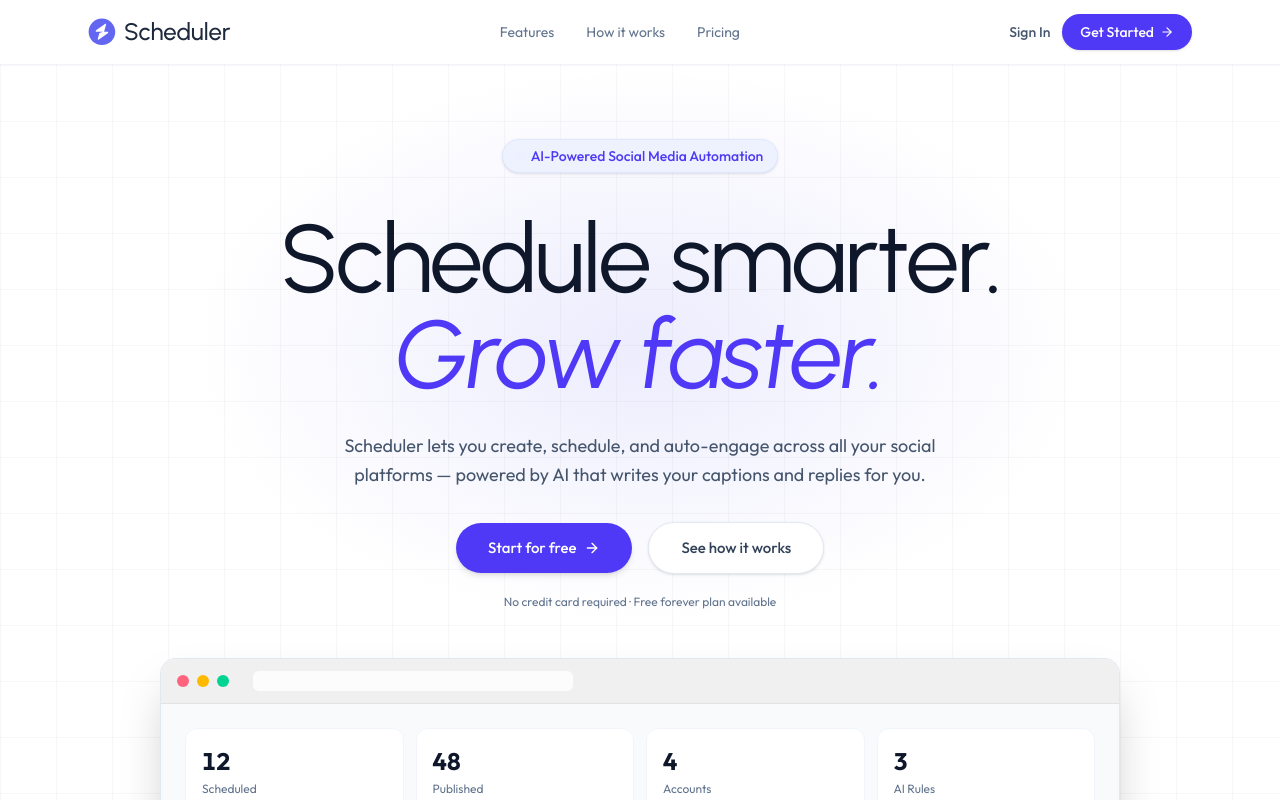
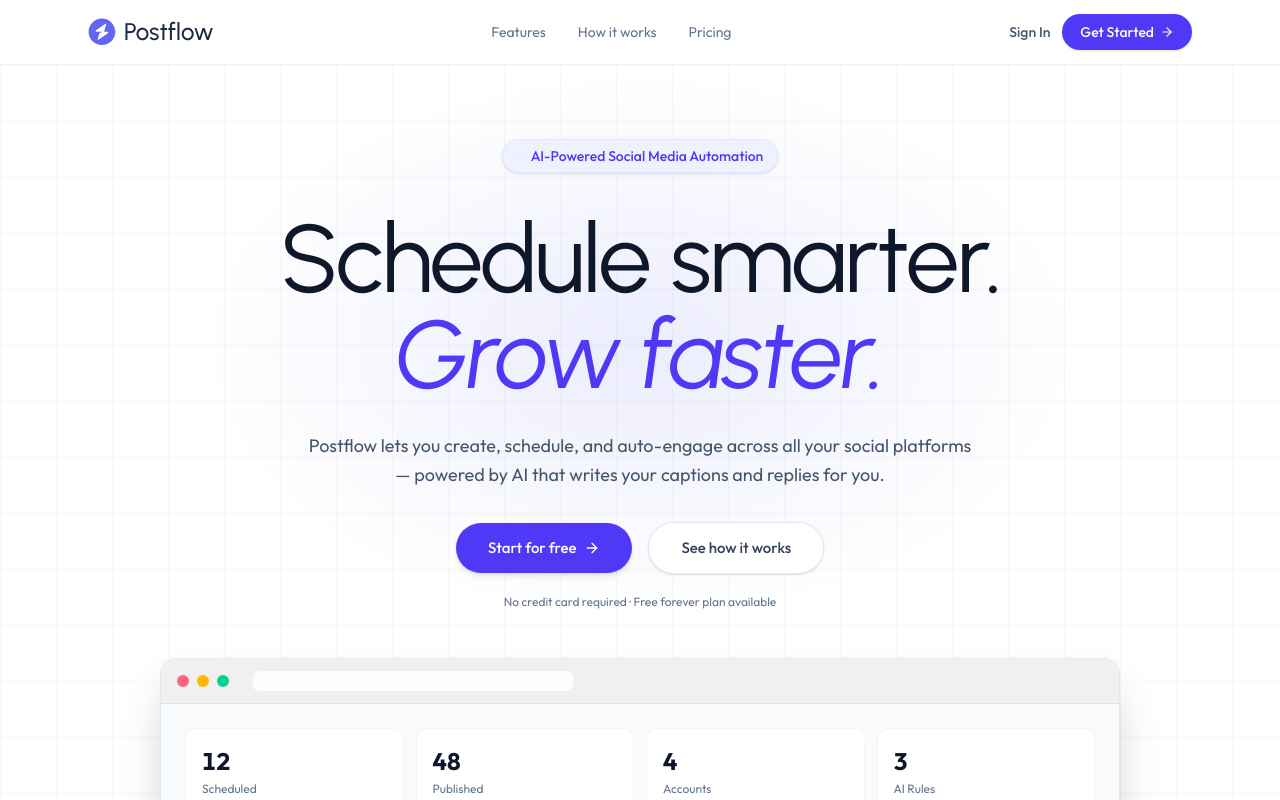
Before and after one commit to tabishmishere/Social-Media-Scheduler-App, a React (Vite) app in the folder client/: page / in a window 1280 px wide. Shown: the top 800 px of the page. Built offline with nearby package versions, Linux system fonts and the light colour scheme; no server answers.

Commit message:
update the name of app frontend wide.

```diff
--- a/client/index.html
+++ b/client/index.html
@@ -8,7 +8,7 @@
   <link rel="preconnect" href="https://fonts.googleapis.com">
   <link rel="preconnect" href="https://fonts.gstatic.com" crossorigin>
   <link href="https://fonts.googleapis.com/css2?family=Inter:wght@400;500;600;700&display=swap" rel="stylesheet">
-  <title>Social Media Scheduler App</title>
+  <title>Postflow App</title>
 </head>
 
 <body>
--- a/client/src/App.tsx
+++ b/client/src/App.tsx
@@ -4,7 +4,7 @@ import Login from "./pages/Login";
 import Dashboard from "./pages/Dashboard";
 import Accounts from "./pages/Accounts";
 import AIComposer from "./pages/AIComposer";
-import Scheduler from "./pages/Schedular";
+import Postflow from "./pages/Postflow";
 import Layout from "./components/Layout";
 import { Toaster } from "react-hot-toast";
 
@@ -18,7 +18,7 @@ export default function App() {
                 <Route element = {<Layout />}>
                     <Route path="/dashboard" element={<Dashboard />} />
                     <Route path="/accounts" element={<Accounts />} />
-                    <Route path="/schedule" element={<Scheduler />} />
+                    <Route path="/schedule" element={<Postflow />} />
                     <Route path="/ai-composer" element={<AIComposer />} />
                 </Route>
             </Routes>
--- a/client/src/components/Home/CTA.tsx
+++ b/client/src/components/Home/CTA.tsx
@@ -23,7 +23,7 @@ export default function CTA() {
                             <br />
                             <span className="text-indigo-600 italic">media today</span>
                         </h2>
-                        <p className="mt-6 text-slate-600 max-w-lg mx-auto text-lg leading-relaxed">Join thousands of creators and marketers who trust Scheduler to grow their audience on autopilot.</p>
+                        <p className="mt-6 text-slate-600 max-w-lg mx-auto text-lg leading-relaxed">Join thousands of creators and marketers who trust Postflow to grow their audience on autopilot.</p>
 
                         <div className="mt-10 flex flex-col sm:flex-row items-center justify-center gap-4">
                             <Link to="/login" className="btn-animate bg-indigo-600 text-white rounded-full font-semibold hover:bg-indigo-700 shadow-lg hover:shadow-indigo-500/30 inline-flex items-center gap-2 text-[15px] px-10 py-4 w-full sm:w-auto justify-center active:scale-95">
--- a/client/src/components/Home/Features.tsx
+++ b/client/src/components/Home/Features.tsx
@@ -54,7 +54,7 @@ export default function Features() {
                         <br />
                         <span className="text-indigo-600 italic">social media workflow</span>
                     </h2>
-                    <p className="mt-5 text-slate-500 max-w-xl mx-auto leading-relaxed">From content creation to scheduling — Scheduler handles it all so you can focus on what matters most.</p>
+                    <p className="mt-5 text-slate-500 max-w-xl mx-auto leading-relaxed">From content creation to scheduling — Postflow handles it all so you can focus on what matters most.</p>
                 </div>
 
                 <div className="grid grid-cols-1 sm:grid-cols-2 lg:grid-cols-3 gap-5">
--- a/client/src/components/Home/Footer.tsx
+++ b/client/src/components/Home/Footer.tsx
@@ -15,9 +15,9 @@ export default function Footer() {
                     <div className="lg:col-span-2">
                         <Link to="/" onClick={() => scrollTo(0, 0)} className="inline-flex items-center gap-2 mb-5">
                             <img src="/logo.svg" alt="logo" className="size-6" />
-                            <span className="font-medium font-serif text-xl text-gray-800">Scheduler</span>
+                            <span className="font-medium font-serif text-xl text-gray-800">Postflow</span>
                         </Link>
-                        <p className="text-sm text-gray-500 leading-relaxed max-w-xs">The AI-powered social media scheduler that helps creators and teams grow faster with less effort.</p>
+                        <p className="text-sm text-gray-500 leading-relaxed max-w-xs">Postflow is the AI-powered social media scheduler that helps creators and teams grow faster with less effort.</p>
                     </div>
 
                     {/* Links */}
@@ -39,7 +39,7 @@ export default function Footer() {
 
                 {/* Bottom bar */}
                 <div className="flex flex-col sm:flex-row items-center justify-between gap-4 pt-8" style={{ borderTop: "1px solid rgba(0,0,0,0.07)" }}>
-                    <p className="text-xs text-gray-400">© {new Date().getFullYear()} Scheduler. All rights reserved.</p>
+                    <p className="text-xs text-gray-400">© {new Date().getFullYear()} Postflow. All rights reserved.</p>
                     <div className="flex items-center gap-6">
                         <a href="#" className="text-xs text-gray-400 hover:text-gray-700">
                             Privacy Policy
--- a/client/src/components/Home/Hero.tsx
+++ b/client/src/components/Home/Hero.tsx
@@ -25,7 +25,7 @@ export default function Hero() {
                 </h1>
 
                 {/* Subheadline */}
-                <p className="mt-7 text-slate-600 max-w-2xl mx-auto text-base sm:text-lg leading-relaxed">Scheduler lets you create, schedule, and auto-engage across all your social platforms — powered by AI that writes your captions and replies for you.</p>
+                <p className="mt-7 text-slate-600 max-w-2xl mx-auto text-base sm:text-lg leading-relaxed">Postflow lets you create, schedule, and auto-engage across all your social platforms — powered by AI that writes your captions and replies for you.</p>
 
                 {/* CTAs */}
                 <div className="mt-8 flex flex-col sm:flex-row items-center justify-center gap-4">
--- a/client/src/components/Home/Navbar.tsx
+++ b/client/src/components/Home/Navbar.tsx
@@ -10,7 +10,7 @@ export default function Navbar() {
             <div className="max-w-6xl mx-auto px-4 sm:px-6 h-16 flex items-center justify-between">
                 <Link to="/" onClick={() => window.scrollTo(0, 0)} className="flex items-center gap-2 group transition-transform active:scale-95">
                     <img src="/logo.svg" alt="logo" className="size-7 group-hover:rotate-12 transition-transform duration-300" />
-                    <span className="text-xl lg:text-2xl font-medium font-serif text-slate-800">Scheduler</span>
+                    <span className="text-xl lg:text-2xl font-medium font-serif text-slate-800">Postflow</span>
                 </Link>
                 <div className="hidden md:flex items-center gap-8 text-sm text-slate-500">
                     <a href="#features" className="hover:text-slate-900 transition-colors duration-200 hover:-translate-y-0.5 inline-block">
--- a/client/src/components/Home/Testimonials.tsx
+++ b/client/src/components/Home/Testimonials.tsx
@@ -6,7 +6,7 @@ const testimonials = [
         role: "Marketing Manager",
         avatar: "S",
         avatarBg: "from-indigo-500 to-violet-500",
-        text: "Scheduler has saved our team 10+ hours a week. The AI composer is genuinely impressive — it writes content that sounds like us.",
+        text: "Postflow has saved our team 10+ hours a week. The AI composer is genuinely impressive — it writes content that sounds like us.",
     },
     {
         name: "Marcus L.",
@@ -36,7 +36,7 @@ export default function Testimonials() {
                     <h2 className="font-serif font-medium text-4xl sm:text-5xl leading-tight text-slate-900">
                         Loved by <span className="text-indigo-600 italic">creators &amp; teams</span>
                     </h2>
-                    <p className="mt-5 text-slate-500 max-w-md mx-auto">Join thousands of people who automate their social media with Scheduler.</p>
+                    <p className="mt-5 text-slate-500 max-w-md mx-auto">Join thousands of people who automate their social media with Postflow.</p>
                 </div>
                 <div className="grid grid-cols-1 md:grid-cols-3 gap-5">
                     {testimonials.map((t, i) => (
--- a/client/src/components/Layout.tsx
+++ b/client/src/components/Layout.tsx
@@ -7,7 +7,7 @@ import { useAuth } from "../context/AuthContext";
 const pageTitles: Record<string, string> = {
   "/dashboard": "Dashboard",
   "/accounts": "Social Accounts",
-  "/schedule": "Post Scheduler",
+  "/schedule": "Postflow",
   "/ai-composer": "AI Composer",
 };
 
--- a/client/src/components/Sidebar.tsx
+++ b/client/src/components/Sidebar.tsx
@@ -22,7 +22,7 @@ function Sidebar({ isOpen, setIsOpen }: { isOpen: boolean, setIsOpen: (val: bool
 
         { name: 'Dashboard', icon: LayoutDashboardIcon, path: '/dashboard' },
         { name: 'Accounts', icon: UsersIcon, path: '/accounts' },
-        { name: 'Schedular', icon: CalendarDaysIcon, path: '/schedule' },
+        { name: 'Postflow', icon: CalendarDaysIcon, path: '/schedule' },
         { name: 'AI Generator', icon: Wand2Icon, path: '/ai-composer' },
     ]
     return (
@@ -35,7 +35,7 @@ function Sidebar({ isOpen, setIsOpen }: { isOpen: boolean, setIsOpen: (val: bool
             <div className='p-6 pb-4'>
                 <div className='text-xl tracking-tight text-slate-800 flex items-center gap-1.5'>
                     <img src="/logo.svg" alt="logo" className='size-6' />
-                    Scheduler
+                    Postflow
                 </div>
             </div>
 
--- a/client/src/pages/Login.tsx
+++ b/client/src/pages/Login.tsx
@@ -44,7 +44,7 @@ export default function Login() {
           <div className="flex flex-col items-center mb-8">
             <Link to="/" className="flex items-center gap-2">
               <img src="/logo.svg" alt="Logo" className="size-6.5" />
-              <h1 className="text-2xl font-serif font-medium text-slate-800">Scheduler</h1>
+              <h1 className="text-2xl font-serif font-medium text-slate-800">Postflow</h1>
             </Link>
             <p className="text-slate-500 text-sm mt-1">
               Sign in to your Dashboard
--- a/client/src/pages/Schedular.tsx
+++ b/client/src/pages/Postflow.tsx
@@ -4,7 +4,7 @@ import { ArrowRightIcon, CalendarDaysIcon, CalendarIcon, ClockIcon, SendIcon, XI
 import api from "../api/axios";
 import toast from "react-hot-toast";
 
-const Schedular = () => {
+const Postflow = () => {
   const [posts, setPosts] = useState<any[]>([]);
   const [content, setContent] = useState("");
   const [scheduleDate, setScheduleDate] = useState("");
@@ -331,4 +331,4 @@ const Schedular = () => {
   );
 };
 
-export default Schedular;
+export default Postflow;
```
